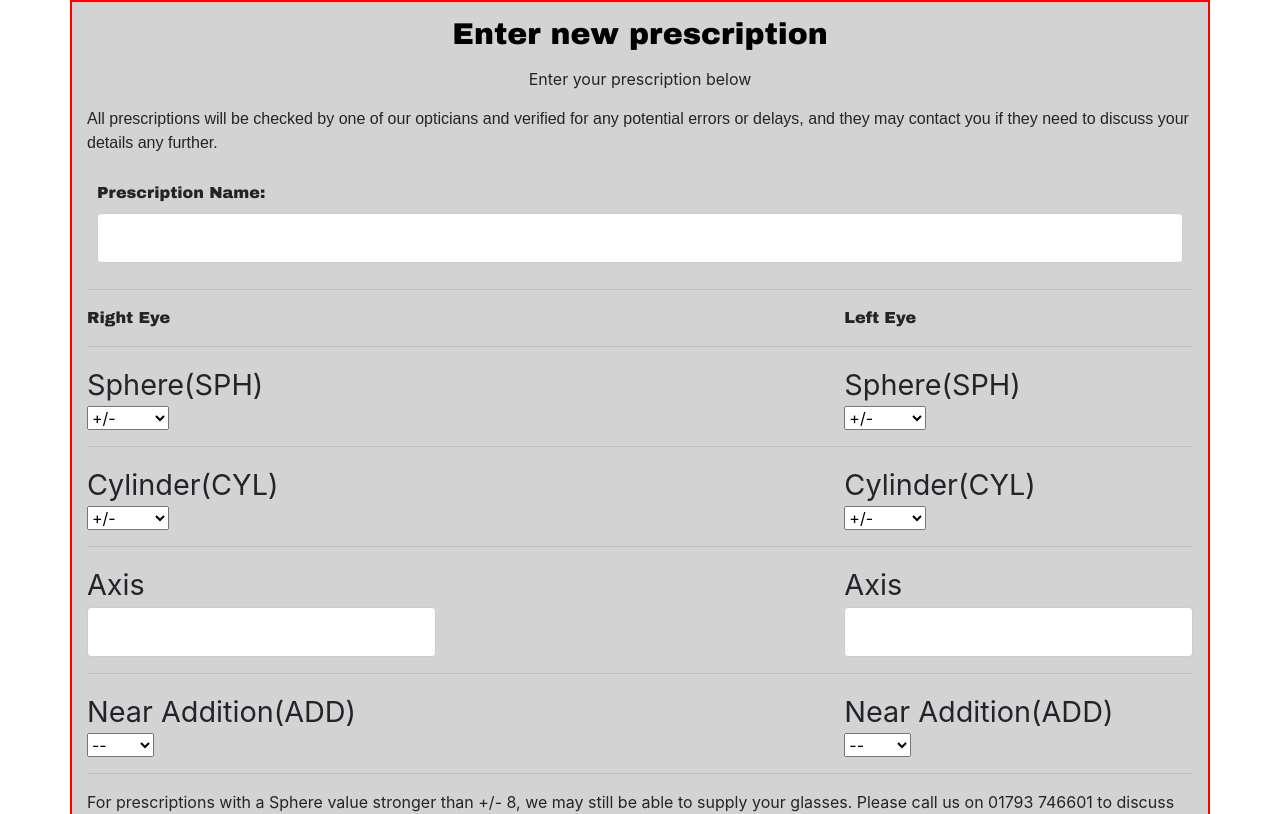
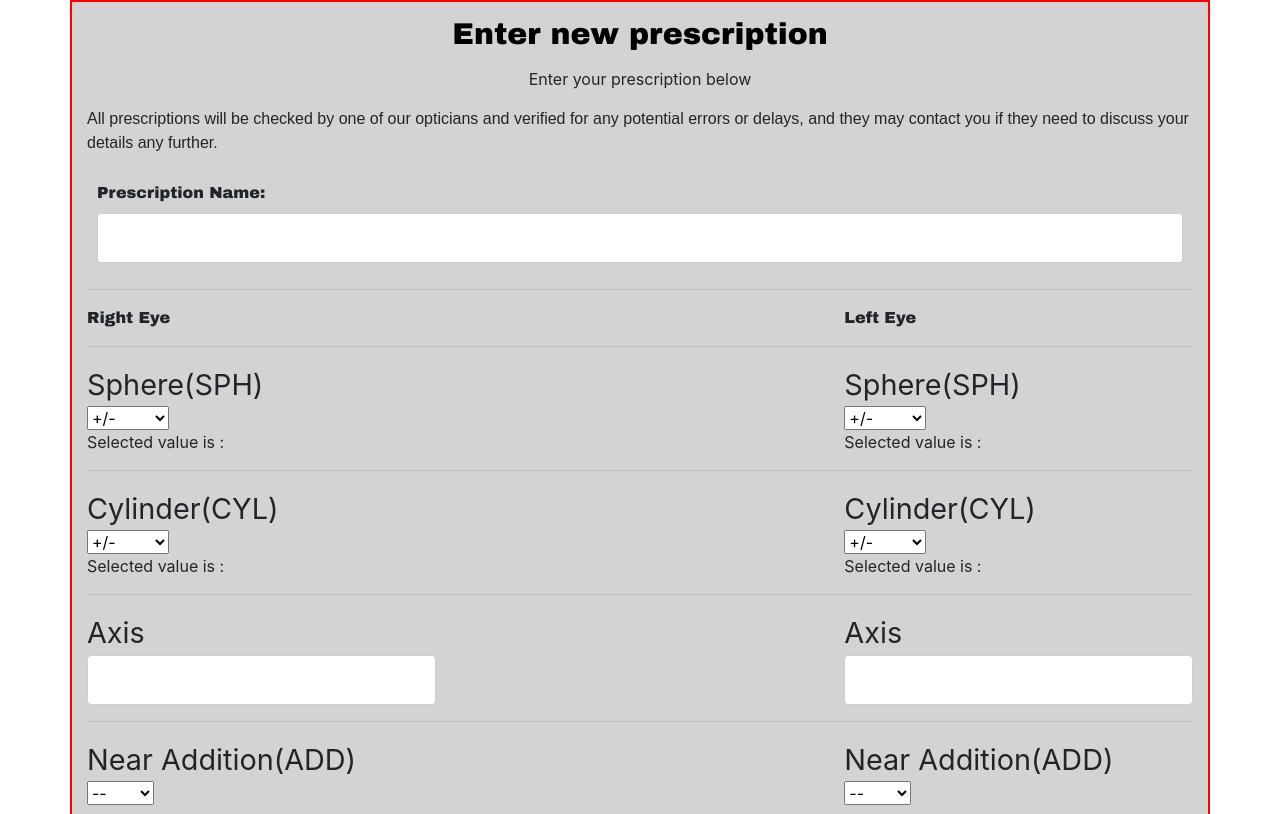
Before and after one commit to neellodhiya05/ReactPrescriptionForm, a React (Create React App) app: page / in a window 1280 px wide. Shown: the top 814 px of the page. Built offline with nearby package versions, Linux system fonts and the light colour scheme; the HTML template or start-up script is replaced by a standard one.

Commit message:
Add vaule selector in Select Component

```diff
--- a/src/component/DateOfPre.js
+++ b/src/component/DateOfPre.js
@@ -31,10 +31,12 @@ export class DateOfPre extends Component {
                         </form>
                     </Col>
                      <Col>
+
                             <DatePicker
                                  selected={this.state.startDate}
                                 onChange={this.handleChange}
                               />
+
                      </Col>
                 </Row>
              </Container>
--- a/src/component/Select.js
+++ b/src/component/Select.js
@@ -5,9 +5,15 @@ export class Select extends React.Component {
     super(props);
     this.state = {
      values: [],
-      colours: {}
+      colours: {},
+      selectValues: ""
     };
+    this.handleDropdownChange = this.handleDropdownChange.bind(this);
   }
+  handleDropdownChange(e){
+      this.setState({ selectValues: e.target.value });
+}
+
 
   componentDidMount() {
     this.setState({
@@ -78,10 +84,16 @@ export class Select extends React.Component {
 
     return (
       <div>
-        <select>
+        <select onChange={this.handleDropdownChange}>
           {valuesList}
         </select>
+        <div>
+            Selected value is : {this.state.selectValues}
+        </div>
+
+
       </div>
     );
+
   }
 }
```
